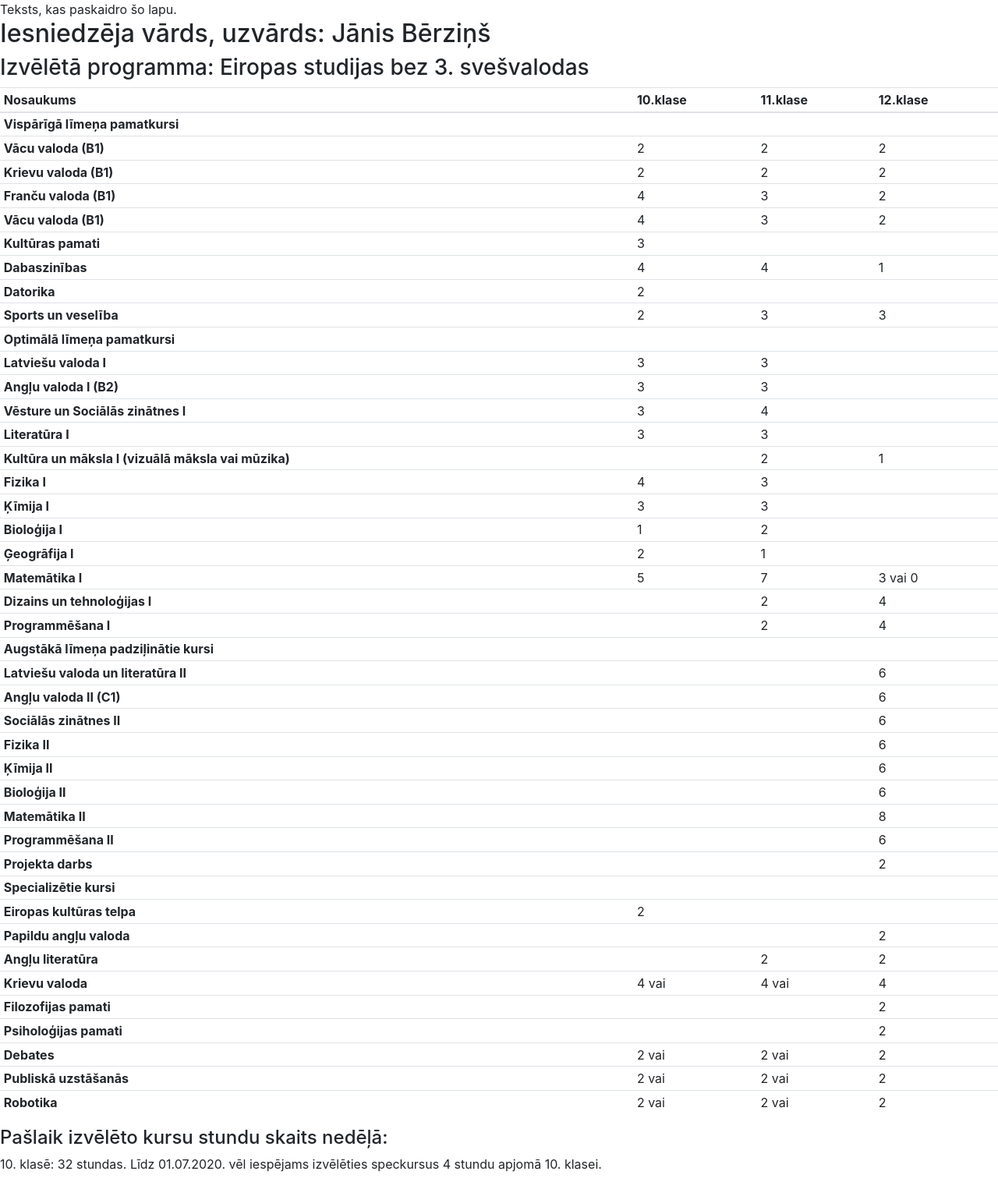
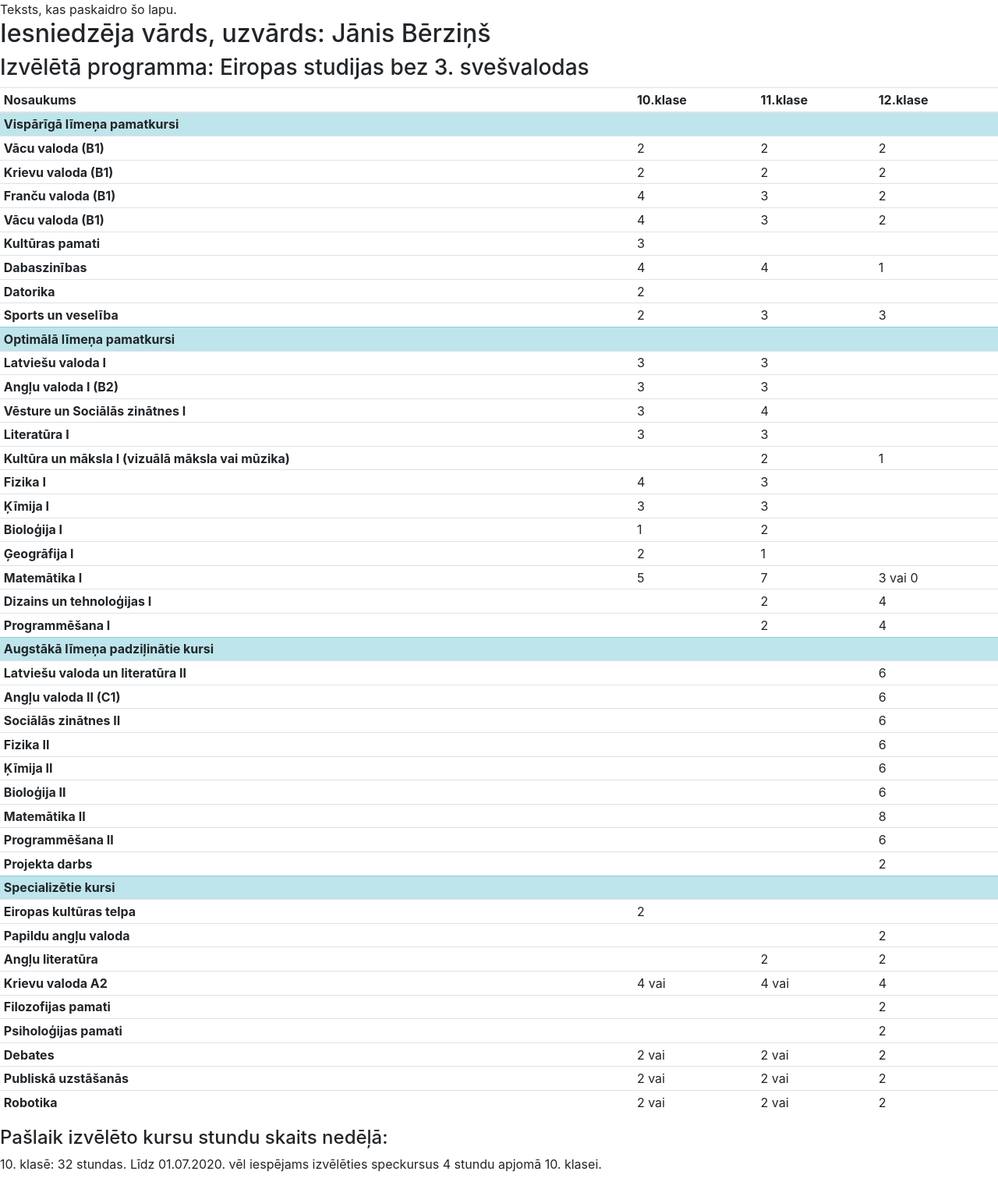
Before and after one commit to martabritala/RAGizvelev2, a Flask app: page /gatavs in a window 1280 px wide. Shown: the top 1516 px of the page at 78% size. Run offline with Flask 2, Linux system fonts and the light colour scheme; some libraries are stand-ins or nearby versions.

Commit message:
nav ne jausmas, ko esmu izdarījusi

```diff
--- a/main.py
+++ b/main.py
@@ -38,8 +38,10 @@ def test():
 
 
 
-@app.route('/test1/<ieraksts>')
-def tests1(ieraksts):
-    parametri="'{}','berziņš',1,1,0,NULL,NULL,NULL,NULL,NULL,NULL,NULL,1,5,7".format(ieraksts)
-    data.ierakstit(parametri)
+@app.route('/suutiit', methods=['POST'])
+def suutiit():
+    print("nezinu")
+    # vards=request.
+    # parametri="'{}','berziņš',1,1,0,NULL,NULL,NULL,NULL,NULL,NULL,NULL,1,5,7".format(ieraksts)
+    # data.ierakstit(parametri)
     return data.test_connection()
--- a/static/gatavs.js
+++ b/static/gatavs.js
@@ -26,6 +26,13 @@ class Gatavs {
         }
     }
     nosutitDatus(){
+        let data = {element: "barium"};
+        fetch("/suutiit", {
+        method: "POST",
+        body: JSON.stringify(data)
+        }).then(res => {
+        console.log("Request complete! response:", res);
+        });
         console.log("suta datus")
     }
 }
--- a/static/tests4.js
+++ b/static/tests4.js
@@ -172,6 +172,8 @@ class Tests3 {
         izvelesPoga.innerHTML="Esmu veicis izvēli";
         izvelesPoga.onclick = () => this.popupins();
         izvelesPoga.setAttribute("class", "btn-danger");
+        izvelesPoga.id="izvelesPoga";
+        izvelesPoga.disabled=true;
         this.divSkaidro.appendChild(izvelesPoga);
 
 
@@ -746,6 +748,9 @@ class Tests3 {
     }
 
     izdaritaIzvele(nr){
+        if(nr!=0){
+            document.getElementById("izvelesPoga").disabled=false;
+        };
         this.izvelesNr=nr;
         this.divSkaidro.childNodes[0].innerHTML="Jūs esat izvēlējušies programmu: <br />"+this.virzienuNosaukumi[nr];
     }
--- a/templates/gatavs.html
+++ b/templates/gatavs.html
@@ -30,7 +30,7 @@
                     <th scope="col">12.klase</th>
                 </tr>
             </thead>
-            <tr class="font-weight-bolder">
+            <tr class="font-weight-bolder table-info">
                 <th colspan="4">Vispārīgā līmeņa pamatkursi</th>
             </tr>
             <tr id="rezotra72">
@@ -81,7 +81,7 @@
                 <td>3</td>
                 <td>3</td>
             </tr>
-            <tr class="font-weight-bolder">
+            <tr class="font-weight-bolder table-info">
                 <th colspan="4">Optimālā līmeņa pamatkursi</th>
             </tr>
             <tr>
@@ -156,7 +156,7 @@
                 <td>2</td>
                 <td>4</td>
             </tr>
-            <tr class="font-weight-bolder">
+            <tr class="font-weight-bolder table-info">
                 <th colspan="4">Augstākā līmeņa padziļinātie kursi</th>
             </tr>
             <tr id="rez27">
@@ -213,7 +213,7 @@
                 <td></td>
                 <td>2</td>
             </tr>
-            <tr class="font-weight-bolder">
+            <tr class="font-weight-bolder table-info">
                 <th colspan="4">Specializētie kursi</th>
             </tr>
             <tr id="rez18">
@@ -235,7 +235,7 @@
                 <td>2</td>
             </tr>
             <tr id="rezspec41">
-                <th scope="row">Krievu valoda</th>
+                <th scope="row">Krievu valoda A2</th>
                 <td>4 vai</td>
                 <td>4 vai</td>
                 <td>4</td>
```
